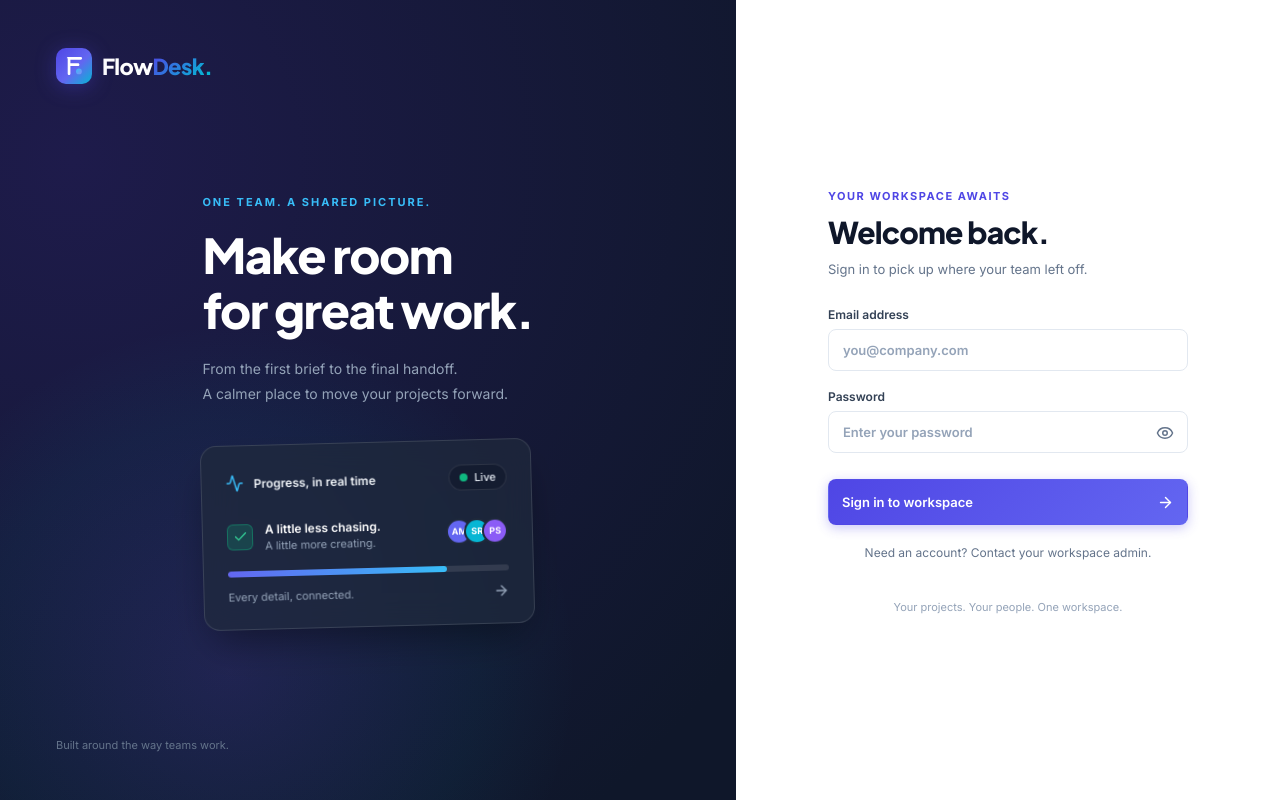
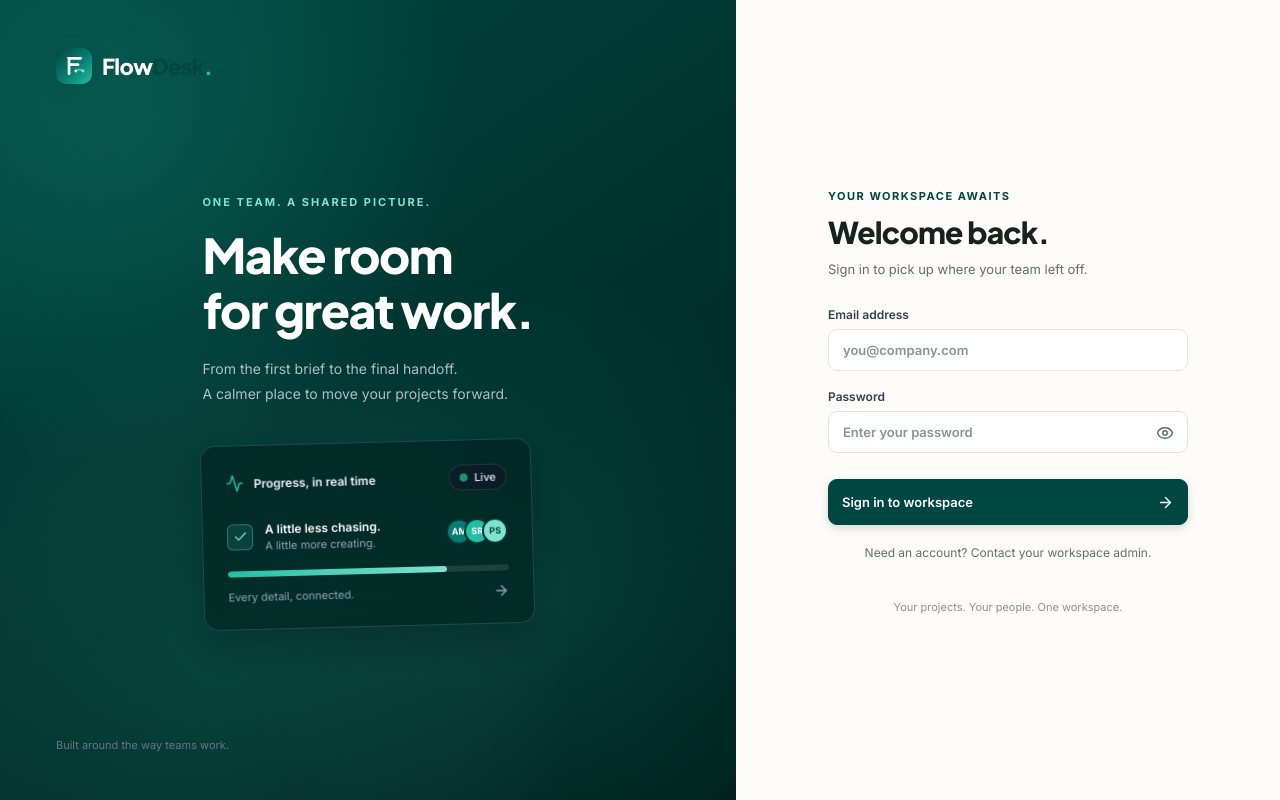
Before and after one commit to anshuraj008/Velozity-Assignment, a React (Vite) app in the folder apps/web/: page / in a window 1280 px wide. Built offline with nearby package versions, Linux system fonts and the light colour scheme; no server answers.

Commit message:
feat: apply FlowDesk Cyprus + Sand visual redesign, update logo rendering, and enhance styles across components

```diff
--- a/apps/web/src/components/logo.tsx
+++ b/apps/web/src/components/logo.tsx
@@ -11,23 +11,29 @@ export function FlowDeskIcon({ size = 32, className = '' }: { size?: number; cla
     >
       <defs>
         <linearGradient id="flowdesk-gradient" x1="0%" y1="0%" x2="100%" y2="100%">
-          <stop offset="0%" stopColor="#4F46E5" />
-          <stop offset="55%" stopColor="#6366F1" />
-          <stop offset="100%" stopColor="#06B6D4" />
+          <stop offset="0%" stopColor="#004741" />
+          <stop offset="55%" stopColor="#087D72" />
+          <stop offset="100%" stopColor="#21BFA6" />
         </linearGradient>
         <linearGradient id="flowdesk-accent" x1="0%" y1="0%" x2="100%" y2="100%">
-          <stop offset="0%" stopColor="#38BDF8" />
-          <stop offset="100%" stopColor="#818CF8" />
+          <stop offset="0%" stopColor="#21BFA6" />
+          <stop offset="100%" stopColor="#7FE3CF" />
         </linearGradient>
       </defs>
       <rect width="40" height="40" rx="11" fill="url(#flowdesk-gradient)" />
-      {/* Dynamic F-shaped flow stream */}
+      {/* Connected F-shaped flow mark */}
       <path
         d="M12 11.5C12 10.67 12.67 10 13.5 10H27.5C28.33 10 29 10.67 29 11.5C29 12.33 28.33 13 27.5 13H16V17H24.5C25.33 17 26 17.67 26 18.5C26 19.33 25.33 20 24.5 20H16V28.5C16 29.33 15.33 30 14.5 30C13.67 30 13 29.33 13 28.5V11.5H12Z"
         fill="#FFFFFF"
       />
-      {/* Live sync pulse indicator */}
-      <circle cx="25.5" cy="26" r="3.2" fill="url(#flowdesk-accent)" />
+      <path
+        d="M22 25.5C24.2 23.3 27.8 23.3 30 25.5"
+        stroke="url(#flowdesk-accent)"
+        strokeWidth="2.2"
+        strokeLinecap="round"
+      />
+      <circle cx="22" cy="25.5" r="1.6" fill="#FFFFFF" />
+      <circle cx="30" cy="25.5" r="1.6" fill="#7FE3CF" />
     </svg>
   );
 }
--- a/apps/web/src/styles.css
+++ b/apps/web/src/styles.css
@@ -8,28 +8,49 @@
     'Segoe UI',
     Roboto,
     sans-serif;
-  color: #0f172a;
-  background: #f8fafc;
+  color: #17211f;
+  background: #f8f7f3;
   font-synthesis: none;
   font-size: 14px;
   --font-heading: 'Plus Jakarta Sans', sans-serif;
-  --accent: #4f46e5;
-  --accent-hover: #4338ca;
-  --accent-light: #eef2ff;
-  --accent-glow: rgba(79, 70, 229, 0.18);
-  --cyan: #06b6d4;
-  --muted: #64748b;
-  --muted-light: #94a3b8;
-  --border: #e2e8f0;
-  --border-focus: #818cf8;
+  --brand-primary: #004741;
+  --brand-primary-hover: #003b36;
+  --brand-primary-active: #002f2b;
+  --brand-accent: #21bfa6;
+  --brand-accent-soft: #dcf4ee;
+  --success: #169b68;
+  --success-soft: #e4f7ef;
+  --warning: #d97706;
+  --warning-soft: #fff3de;
+  --danger: #dc4545;
+  --danger-soft: #fde8e8;
+  --info: #2878d0;
+  --info-soft: #e7f1fc;
+  --background: #f8f7f3;
+  --background-warm: #f0ede4;
+  --surface: #ffffff;
+  --surface-hover: #f5f4ef;
+  --text-primary: #17211f;
+  --text-secondary: #60706b;
+  --text-muted: #89948f;
+  --accent: var(--brand-primary);
+  --accent-hover: var(--brand-primary-hover);
+  --accent-light: #e3efec;
+  --accent-glow: rgba(0, 71, 65, 0.18);
+  --cyan: var(--brand-accent);
+  --muted: var(--text-secondary);
+  --muted-light: var(--text-muted);
+  --border: #dfe5e2;
+  --border-strong: #ccd6d2;
+  --border-focus: var(--brand-primary);
   --card-bg: #ffffff;
-  --radius-sm: 8px;
-  --radius: 12px;
-  --radius-lg: 16px;
-  --shadow-sm: 0 1px 2px 0 rgba(15, 23, 42, 0.05);
-  --shadow-md: 0 4px 6px -1px rgba(15, 23, 42, 0.07), 0 2px 4px -2px rgba(15, 23, 42, 0.05);
-  --shadow-lg: 0 10px 25px -3px rgba(15, 23, 42, 0.08), 0 4px 6px -4px rgba(15, 23, 42, 0.04);
-  --shadow-hover: 0 12px 28px -4px rgba(79, 70, 229, 0.12), 0 4px 8px -2px rgba(15, 23, 42, 0.04);
+  --radius-sm: 9px;
+  --radius: 13px;
+  --radius-lg: 15px;
+  --shadow-sm: 0 1px 2px rgba(20, 40, 35, 0.04), 0 6px 18px rgba(20, 40, 35, 0.025);
+  --shadow-md: 0 4px 12px rgba(20, 40, 35, 0.07);
+  --shadow-lg: 0 12px 30px rgba(20, 40, 35, 0.12);
+  --shadow-hover: 0 5px 16px rgba(20, 40, 35, 0.07);
 }
 
 html {
@@ -44,7 +65,7 @@ html {
 body {
   margin: 0;
   overflow-x: hidden;
-  background-color: #f8fafc;
+  background-color: var(--background);
   -webkit-font-smoothing: antialiased;
   -moz-osx-font-smoothing: grayscale;
 }
@@ -109,7 +130,7 @@ h1,
 h2,
 h3 {
   font-family: var(--font-heading);
-  color: #0f172a;
+  color: var(--text-primary);
 }
 
 h1 {
@@ -135,11 +156,11 @@ input,
 textarea,
 select {
   width: 100%;
-  background: #fff;
+  background: var(--surface);
   border: 1px solid var(--border);
   border-radius: var(--radius-sm);
   padding: 10px 14px;
-  color: #1e293b;
+  color: var(--text-primary);
   min-width: 0;
   font-size: 13px;
 }
@@ -232,9 +253,9 @@ form {
 }
 
 .flowdesk-brand-desk {
-  background: linear-gradient(135deg, #4f46e5 0%, #06b6d4 100%);
-  -webkit-background-clip: text;
-  -webkit-text-fill-color: transparent;
+  color: var(--brand-primary);
+  background: none;
+  -webkit-text-fill-color: currentColor;
   font-weight: 800;
 }
 
@@ -283,9 +304,9 @@ form {
 .workspace-icon {
   width: 32px;
   height: 32px;
-  background: linear-gradient(135deg, #eef2ff 0%, #e0e7ff 100%);
+  background: var(--accent-light);
   color: var(--accent);
-  border: 1px solid #c7d2fe;
+  border: 1px solid #c8ddd7;
   border-radius: 8px;
   display: grid;
   place-items: center;
@@ -325,7 +346,7 @@ nav a:hover {
 }
 
 nav a.active {
-  background: linear-gradient(135deg, #eef2ff 0%, #ede9fe 100%);
+  background: var(--accent-light);
   color: var(--accent);
   font-weight: 600;
   box-shadow: inset 3px 0 0 var(--accent);
@@ -347,10 +368,10 @@ nav a.active {
 }
 
 .workspace-note {
-  border: 1px solid #e0e7ff;
+  border: 1px solid #d7e8e2;
   border-radius: var(--radius-sm);
   padding: 12px;
-  background: linear-gradient(135deg, #f8fafc 0%, #eef2ff 100%);
+  background: #eff7f4;
   margin: 0 0 16px;
 }
 
@@ -435,7 +456,7 @@ nav a.active {
   height: 36px;
   flex-shrink: 0;
   border-radius: 50%;
-  background: linear-gradient(135deg, #6366f1 0%, #8b5cf6 100%);
+  background: linear-gradient(135deg, var(--brand-primary), #087d72);
   color: #ffffff;
   display: inline-flex;
   align-items: center;
@@ -687,7 +708,7 @@ nav a.active {
 .stat-card:hover {
   transform: translateY(-3px);
   box-shadow: var(--shadow-hover);
-  border-color: #c7d2fe;
+  border-color: rgba(0, 71, 65, 0.24);
 }
 
 .stat-card > div {
@@ -720,9 +741,9 @@ nav a.active {
 }
 
 .violet {
-  background: linear-gradient(135deg, #eef2ff 0%, #ede9fe 100%);
-  color: #4f46e5;
-  border: 1px solid #c7d2fe;
+  background: #e3efec;
+  color: var(--brand-primary);
+  border: 1px solid #c8ddd7;
 }
 
 .blue {
@@ -844,7 +865,7 @@ nav a.active {
 
 .project-card:hover {
   transform: translateY(-3px);
-  border-color: #c7d2fe;
+  border-color: rgba(0, 71, 65, 0.24);
   box-shadow: var(--shadow-hover);
 }
 
@@ -869,9 +890,9 @@ nav a.active {
 }
 
 .tone-0 {
-  background: linear-gradient(135deg, #eef2ff 0%, #ede9fe 100%);
-  color: #4f46e5;
-  border: 1px solid #c7d2fe;
+  background: #e3efec;
+  color: var(--brand-primary);
+  border: 1px solid #c8ddd7;
 }
 
 .tone-1 {
@@ -936,7 +957,7 @@ nav a.active {
 .progress-track > span {
   display: block;
   height: 100%;
-  background: linear-gradient(90deg, #4f46e5 0%, #06b6d4 100%);
+  background: linear-gradient(90deg, var(--brand-primary) 0%, var(--brand-accent) 100%);
   border-radius: 6px;
   transition: width 0.6s cubic-bezier(0.16, 1, 0.3, 1);
 }
@@ -1064,9 +1085,9 @@ nav a.active {
 }
 
 .badge.in_progress {
-  background: #eef2ff;
-  color: #4338ca;
-  border-color: #c7d2fe;
+  background: var(--info-soft);
+  color: var(--info);
+  border-color: #c9ddf3;
 }
 
 .badge.in_review {
@@ -1156,7 +1177,7 @@ nav a.active {
   width: 16px;
   height: 16px;
   border: 2px solid #fff;
-  background: #eef2ff;
+  background: var(--accent-light);
   display: grid;
   place-items: center;
   border-radius: 50%;
@@ -1245,9 +1266,9 @@ nav a.active {
   position: relative;
   overflow: hidden;
   border-radius: var(--radius);
-  border: 1px solid #e0e7ff;
+  border: 1px solid #d7e8e2;
   margin-top: 22px;
-  background: linear-gradient(135deg, #eef2ff 0%, #faf5ff 100%);
+  background: #eff7f4;
   padding: 22px;
   box-shadow: var(--shadow-sm);
 }
@@ -1260,11 +1281,11 @@ nav a.active {
 
 .team-note h3 {
   font-size: 14px;
-  color: #312e81;
+  color: #294e43;
 }
 
 .team-note p {
-  color: #4338ca;
+  color: #64736e;
   font-size: 12px;
   line-height: 1.7;
   margin-top: 6px;
@@ -1276,7 +1297,7 @@ nav a.active {
   top: 10px;
   width: 120px;
   height: 120px;
-  border: 2px solid #c7d2fe;
+  border: 2px solid #b8d8ce;
   border-radius: 50%;
   opacity: 0.4;
 }
@@ -1311,7 +1332,7 @@ nav a.active {
 .mini-bar > span {
   display: block;
   height: 100%;
-  background: #6366f1;
+  background: var(--brand-primary);
 }
 
 .mini-bar.done > span {
@@ -1368,16 +1389,16 @@ nav a.active {
 }
 
 .button.primary {
-  background: linear-gradient(135deg, #4f46e5 0%, #6366f1 100%);
-  border-color: transparent;
+  background: var(--brand-primary);
+  border-color: var(--brand-primary);
   color: #ffffff;
-  box-shadow: 0 3px 12px rgba(79, 70, 229, 0.3);
+  box-shadow: 0 3px 10px rgba(0, 71, 65, 0.18);
 }
 
 .button.primary:hover {
-  background: linear-gradient(135deg, #4338ca 0%, #4f46e5 100%);
-  box-shadow: 0 6px 18px rgba(79, 70, 229, 0.4);
-  transform: translateY(-2px);
+  background: var(--brand-primary-hover);
+  box-shadow: 0 5px 14px rgba(0, 71, 65, 0.22);
+  transform: translateY(-1px);
 }
 
 .button.destructive {
@@ -1601,7 +1622,7 @@ nav a.active {
   flex-direction: column;
   gap: 4px;
   padding: 14px 16px;
-  border-left: 2px solid #c7d2fe;
+  border-left: 2px solid #c8ddd7;
   background: rgba(255, 255, 255, 0.7);
 }
 
@@ -1661,8 +1682,8 @@ nav a.active {
   width: 32px;
   height: 32px;
   border-radius: 50%;
-  color: #4338ca;
-  background: #eef2ff;
+  color: var(--brand-primary);
+  background: var(--accent-light);
   font-size: 10px;
   font-weight: 800;
 }
@@ -2213,7 +2234,7 @@ tbody tr:hover td {
   height: 44px;
   width: 44px;
   border-radius: 12px;
-  background: #eef2ff;
+  background: var(--accent-light);
   color: var(--accent);
   display: grid;
   place-items: center;
@@ -2239,9 +2260,9 @@ tbody tr:hover td {
   width: 38px;
   height: 38px;
   border-radius: 10px;
-  background: linear-gradient(135deg, #eef2ff 0%, #ede9fe 100%);
+  background: var(--accent-light);
   color: var(--accent);
-  border: 1px solid #c7d2fe;
+  border: 1px solid #c8ddd7;
 }
 
 .notifications-toolbar {
@@ -2273,7 +2294,7 @@ tbody tr:hover td {
 
 .notification-symbol {
   color: var(--accent);
-  background: #eef2ff;
+  background: var(--accent-light);
   padding: 8px;
   border-radius: 8px;
 }
@@ -2375,7 +2396,7 @@ tbody tr:hover td {
 }
 
 .login-story {
-  background: radial-gradient(circle at 10% 20%, #1e1b4b 0%, #0f172a 90%);
+  background: linear-gradient(145deg, #004741 0%, #00352f 48%, #001f1c 100%);
   padding: 48px 56px;
   position: relative;
   overflow: hidden;
@@ -2394,8 +2415,8 @@ tbody tr:hover td {
   height: 700px;
   background: radial-gradient(
     circle,
-    rgba(99, 102, 241, 0.15) 0%,
-    rgba(6, 182, 212, 0.05) 50%,
+    rgba(33, 191, 166, 0.14) 0%,
+    rgba(127, 227, 207, 0.04) 50%,
     transparent 70%
   );
   border-radius: 50%;
@@ -2528,7 +2549,7 @@ tbody tr:hover td {
   width: 26px;
   border: 2px solid #1e293b;
   border-radius: 50%;
-  background: #6366f1;
+  background: var(--brand-primary);
   color: #ffffff;
   font-size: 9px;
   font-weight: 700;
@@ -2540,7 +2561,8 @@ tbody tr:hover td {
 }
 
 .preview-avatars b:nth-child(3) {
-  background: #8b5cf6;
+  background: #7fe3cf;
+  color: var(--brand-primary);
 }
 
 .preview-line {
@@ -2555,7 +2577,7 @@ tbody tr:hover td {
   display: block;
   width: 78%;
   height: 100%;
-  background: linear-gradient(90deg, #6366f1 0%, #38bdf8 100%);
+  background: linear-gradient(90deg, var(--brand-accent) 0%, #7fe3cf 100%);
   border-radius: 6px;
 }
 
@@ -2749,3 +2771,334 @@ tbody tr:hover td {
     grid-template-columns: repeat(2, 1fr);
   }
 }
+
+/* Cyprus + Sand visual system */
+body {
+  background: var(--background);
+}
+
+.sidebar {
+  border-right-color: var(--border);
+  box-shadow: none;
+}
+
+.flowdesk-brand-icon {
+  filter: drop-shadow(0 3px 8px rgba(0, 71, 65, 0.2));
+}
+
+.flowdesk-brand-flow {
+  color: var(--text-primary);
+}
+
+.flowdesk-brand-desk {
+  color: var(--brand-primary);
+  background: none;
+  -webkit-text-fill-color: currentColor;
+}
+
+.flowdesk-brand-dot {
+  color: var(--brand-accent);
+}
+
+.workspace-switch {
+  background: var(--background-warm);
+  border-color: var(--border);
+}
+
+.workspace-switch:hover,
+nav a:hover {
+  background: #f0f5f3;
+  border-color: var(--border-strong);
+}
+
+.workspace-icon {
+  background: var(--accent-light);
+  color: var(--brand-primary);
+  border-color: #c8ddd7;
+}
+
+nav a {
+  color: #53635e;
+}
+
+nav a.active {
+  background: #e3efec;
+  color: var(--brand-primary);
+  box-shadow: inset 3px 0 0 var(--brand-primary);
+}
+
+.nav-live {
+  background: var(--brand-accent);
+  box-shadow: 0 0 0 3px rgba(33, 191, 166, 0.16);
+}
+
+.workspace-note {
+  border-color: #d7e8e2;
+  background: #eff7f4;
+}
+
+.workspace-note strong {
+  color: #294e43;
+}
+
+.workspace-note p {
+  color: #64736e;
+}
+
+.connection-dot.online {
+  background: var(--brand-accent);
+  border-color: var(--brand-accent);
+  box-shadow: 0 0 0 3px rgba(33, 191, 166, 0.16);
+}
+
+.avatar {
+  background: linear-gradient(135deg, var(--brand-primary), #087d72);
+  box-shadow: 0 2px 6px rgba(0, 71, 65, 0.18);
+}
+
+.topbar {
+  background: rgba(255, 255, 255, 0.92);
+  border-bottom-color: var(--border);
+  backdrop-filter: blur(10px);
+}
+
+.live-pill {
+  background: #e4f7ef;
+  border-color: #cceadd;
+  color: #315f51;
+}
+
+.live-pill .connection-dot.online {
+  background: var(--success, #169b68);
+  border-color: var(--success, #169b68);
+  box-shadow: none;
+}
+
+.date-pill,
+.stat-card,
+.project-card,
+.panel,
+.button {
+  border-color: var(--border);
+  box-shadow: var(--shadow-sm);
+}
+
+.stat-card:hover,
+.project-card:hover {
+  border-color: rgba(0, 71, 65, 0.24);
+  box-shadow: var(--shadow-hover);
+  transform: translateY(-1px);
+}
+
+.stat-card > strong {
+  color: var(--text-primary);
+}
+
+.violet {
+  background: #e3efec;
+  color: var(--brand-primary);
+  border-color: #c8ddd7;
+}
+
+.blue {
+  background: #e7f1fc;
+  color: #2878d0;
+  border-color: #c9ddf3;
+}
+
+.cyan,
+.green {
+  background: #e4f7ef;
+  color: #169b68;
+  border-color: #cceadd;
+}
+
+.amber {
+  background: #fff3de;
+  color: #d97706;
+  border-color: #f3ddb5;
+}
+
+.progress-track {
+  background: #e8ecea;
+}
+
+.progress-track > span {
+  background: linear-gradient(90deg, var(--brand-primary), var(--brand-accent));
+}
+
+.button.primary {
+  background: var(--brand-primary);
+  border-color: var(--brand-primary);
+  box-shadow: 0 3px 10px rgba(0, 71, 65, 0.18);
+}
+
+.button.primary:hover {
+  background: var(--brand-primary-hover);
+  border-color: var(--brand-primary-hover);
+  box-shadow: 0 5px 14px rgba(0, 71, 65, 0.22);
+}
+
+.button.primary:active {
+  background: var(--brand-primary-active);
+}
+
+.button.destructive {
+  background: #dc4545;
+  border-color: #dc4545;
+}
+
+.task-toolbar,
+th {
+  background: #f6f6f2;
+}
+
+th {
+  color: var(--text-secondary);
+  border-bottom-color: #e5e9e7;
+}
+
+td {
+  border-bottom-color: #e5e9e7;
+}
+
+tbody tr:hover {
+  background: #fafaf7;
+}
+
+.text-button,
+.activity-view-all,
+.notification-view-all {
+  color: #00665d;
+}
+
+.text-button:hover {
+  color: var(--brand-primary);
+}
+
+.team-note {
+  border-color: #d7e8e2;
+  background: #eff7f4;
+  box-shadow: none;
+}
+
+.team-note h3 {
+  color: #294e43;
+}
+
+.team-note p {
+  color: #64736e;
+}
+
+.team-note-line {
+  border-color: #b8d8ce;
+}
+
+.activity-item:not(:last-child):before {
+  background: #dce5e1;
+}
+
+.activity-action {
+  background: #e3efec;
+  color: var(--brand-primary);
+}
+
+.activity-view-all:hover {
+  background: #f0f8f5;
+}
+
+.notification-item.unread {
+  background: #f0f8f5;
+}
+
+.notification-symbol {
+  color: var(--brand-primary);
+}
+
+.empty-symbol {
+  background: #e3efec;
+  color: var(--brand-primary);
+}
+
+.login-story {
+  background:
+    radial-gradient(circle at 15% 15%, rgba(15, 121, 108, 0.42) 0%, transparent 38%),
+    radial-gradient(circle at 75% 75%, rgba(33, 191, 166, 0.12) 0%, transparent 40%),
+    linear-gradient(145deg, #004741 0%, #00352f 48%, #001f1c 100%);
+}
+
+.login-story:after {
+  background: radial-gradient(
+    circle,
+    rgba(33, 191, 166, 0.14) 0%,
+    rgba(127, 227, 207, 0.04) 50%,
+    transparent 70%
+  );
+}
+
+.login-story .eyebrow {
+  color: #7fe3cf;
+}
+
+.login-story-content > p {
+  color: rgba(255, 255, 255, 0.68);
+}
+
+.login-preview {
+  background: rgba(0, 31, 28, 0.62);
+  border-color: rgba(127, 227, 207, 0.18);
+  box-shadow: 0 18px 34px rgba(0, 20, 18, 0.28);
+}
+
+.preview-icon {
+  color: var(--brand-accent);
+}
+
+.preview-check {
+  background: rgba(33, 191, 166, 0.16);
+  border-color: rgba(127, 227, 207, 0.34);
+  color: #7fe3cf;
+}
+
+.preview-avatars b {
+  border-color: #00352f;
+  background: #087d72;
+}
+
+.preview-avatars b:nth-child(2) {
+  background: var(--brand-accent);
+}
+
+.preview-avatars b:nth-child(3) {
+  background: #7fe3cf;
+  color: #004741;
+}
+
+.preview-line span {
+  background: linear-gradient(90deg, var(--brand-accent), #7fe3cf);
+}
+
+.login-form-side {
+  background: #fdfcf9;
+}
+
+.login-welcome {
+  color: var(--brand-primary);
+}
+
+.login-form-wrap h2 {
+  color: var(--text-primary);
+}
+
+.login-form-side input:focus {
+  border-color: var(--brand-primary);
+  box-shadow: 0 0 0 3px rgba(0, 71, 65, 0.12);
+}
+
+.login-submit {
+  background: linear-gradient(135deg, var(--brand-primary) 0%, #00665d 100%);
+}
+
+.login-submit:hover {
+  background: linear-gradient(135deg, var(--brand-primary-hover) 0%, #00574f 100%);
+}
```
Also changed, not shown: 1 other file (tests, documents, lock files or other folders).
